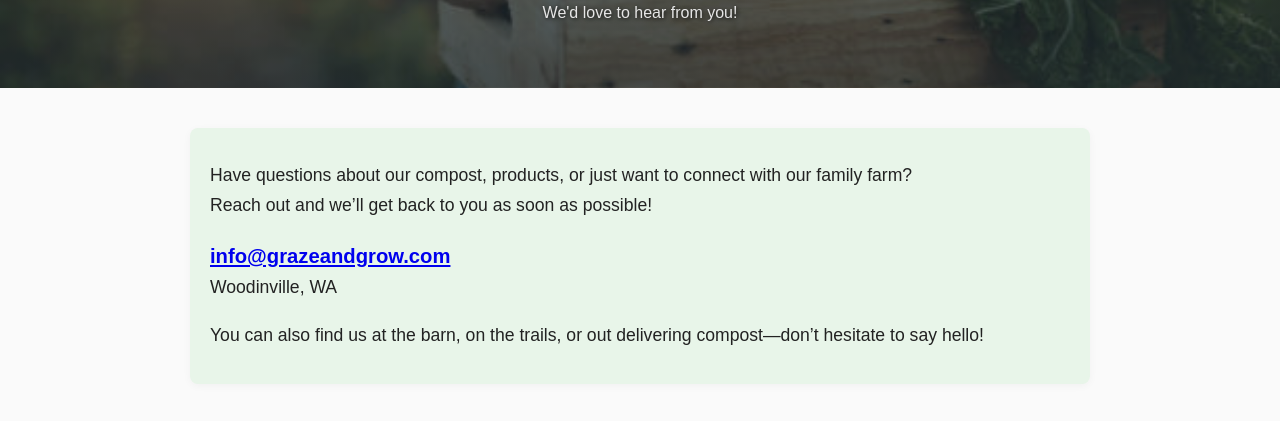
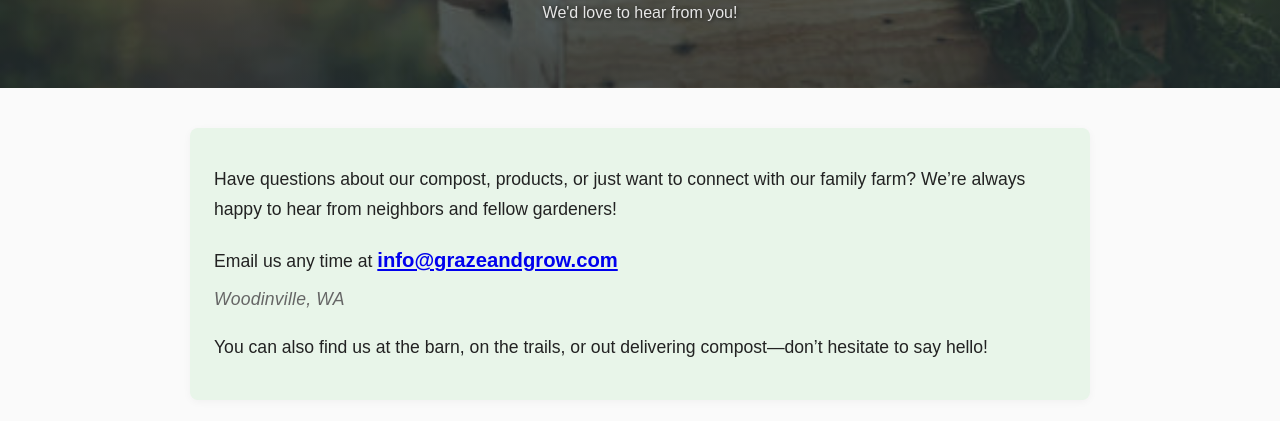
Before and after one commit to brettshields00/grazeandgrow-site, a plain HTML site: page contact.html in a window 1280 px wide. Shown: the part 350-771 px from the top of the page. Drawn offline with Linux system fonts and the light colour scheme.

Commit message:
Update contact.html

```diff
--- a/contact.html
+++ b/contact.html
@@ -47,7 +47,7 @@
       margin: 20px 0 40px 0;
       background: #e8f5e9;
       border-radius: 8px;
-      padding: 16px 20px;
+      padding: 20px 24px;
       color: #222;
       box-shadow: 0 2px 8px rgba(0,0,0,0.04);
       font-size: 1.1em;
@@ -59,11 +59,20 @@
       color: #388e3c;
       word-break: break-all;
     }
+    .location {
+      display: block;
+      margin-top: 8px;
+      color: #666;
+      font-size: 1em;
+      font-style: italic;
+      letter-spacing: 0.2px;
+    }
     footer { text-align: center; font-size: 0.9em; padding: 20px; background: #eee; }
     @media (max-width: 600px) {
       header { padding: 60px 10px 30px 10px; }
       .content { padding: 10px; }
       header img { height: 80px; max-width: 200px; }
+      .contact-info { padding: 12px; }
     }
   </style>
 </head>
@@ -81,15 +90,14 @@
   <main class="content">
     <section class="contact-info">
       <p>
-        Have questions about our compost, products, or just want to connect with our family farm?<br>
-        Reach out and we’ll get back to you as soon as possible!
+        Have questions about our compost, products, or just want to connect with our family farm? We’re always happy to hear from neighbors and fellow gardeners!
       </p>
       <p>
+        Email us any time at
         <span class="contact-email">
           <a href="mailto:info@grazeandgrow.com">info@grazeandgrow.com</a>
         </span>
-        <br>
-        Woodinville, WA
+        <span class="location">Woodinville, WA</span>
       </p>
       <p>
         You can also find us at the barn, on the trails, or out delivering compost—don’t hesitate to say hello!
```
